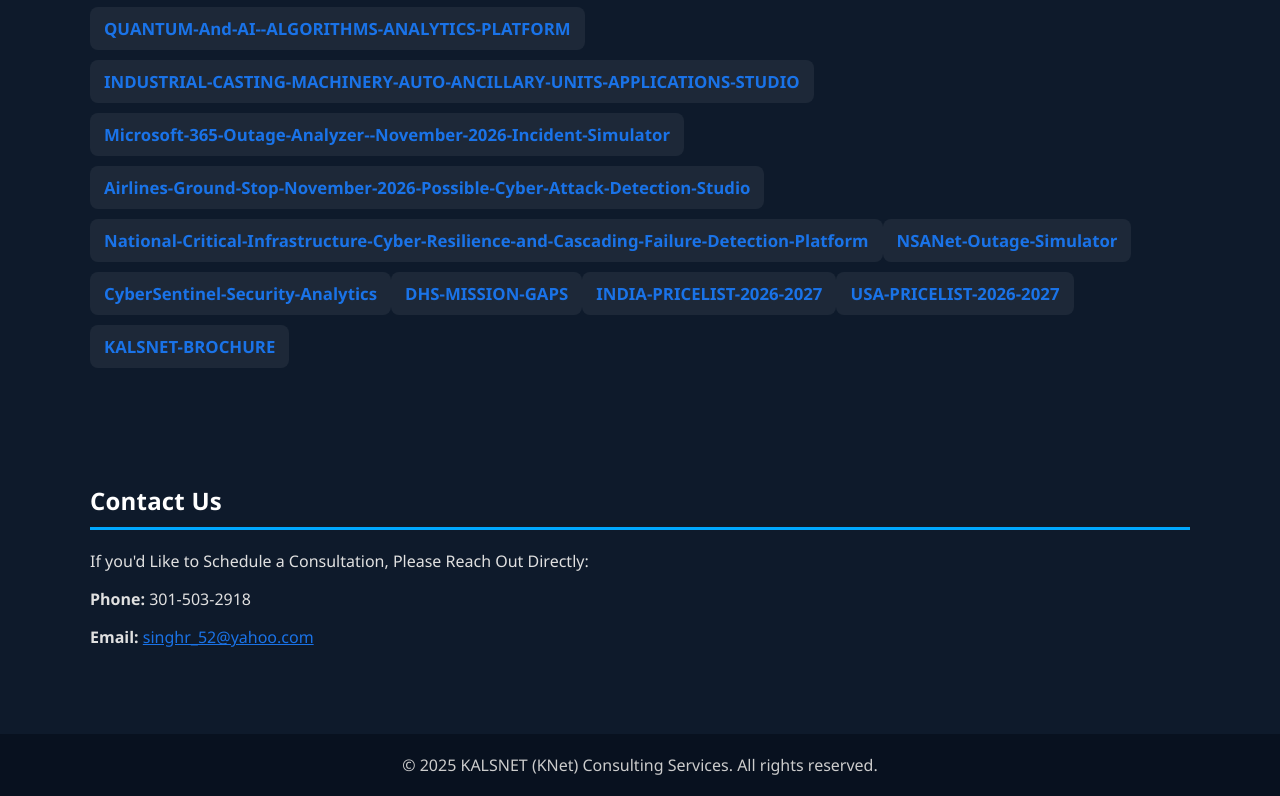
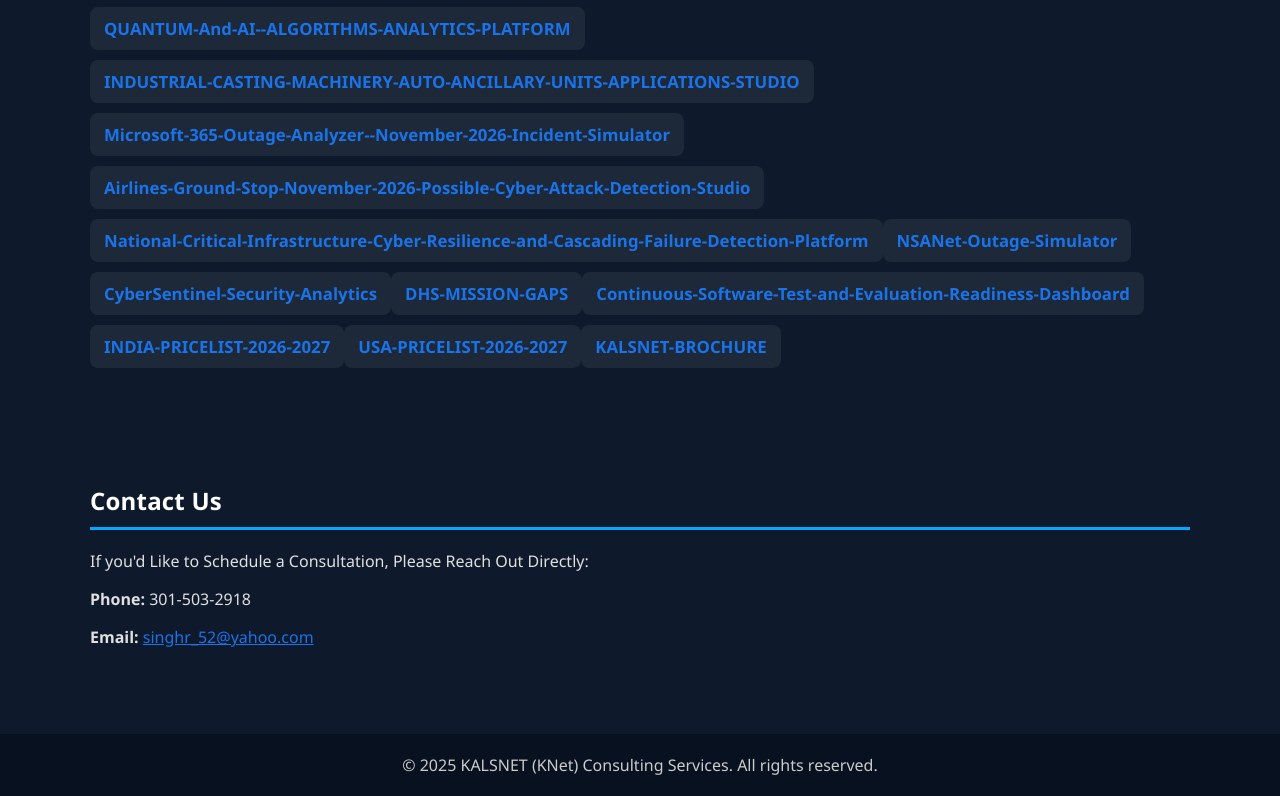
Before and after one commit to kalsr/KNet, a plain HTML site: page index.html in a window 1280 px wide. Shown: the part 6606-7402 px from the top of the page. Drawn offline with Linux system fonts and the light colour scheme.

Commit message:
Add new link for Continuous Software Test Dashboard

```diff
--- a/index.html
+++ b/index.html
@@ -593,6 +593,10 @@
         <a href=" https://kalsr.github.io/DHS-MISSION-GAPS/" target="_blank" class="hub-link">
                <strong> DHS-MISSION-GAPS</strong> <br>
 
+        <a href=" https://kalsr.github.io/Continuous-Software-Test-and-Evaluation-Readiness-Dashboard/" target="_blank" class="hub-link">
+               <strong> Continuous-Software-Test-and-Evaluation-Readiness-Dashboard</strong> <br>
+
+
         <a href=" https://kalsr.github.io/India-Pricelist-2026-2027/" target="_blank" class="hub-link">
                <strong> INDIA-PRICELIST-2026-2027</strong> <br>
 
@@ -602,7 +606,6 @@
        <a href="javascript:void(0)" onclick="toggleBrochure()" class="hub-link">KALSNET-BROCHURE</a><br>
 
        </section>
-
 
        <!-- BROCHURE -->
 <section id="knet-brochure-section" class="section">
```
